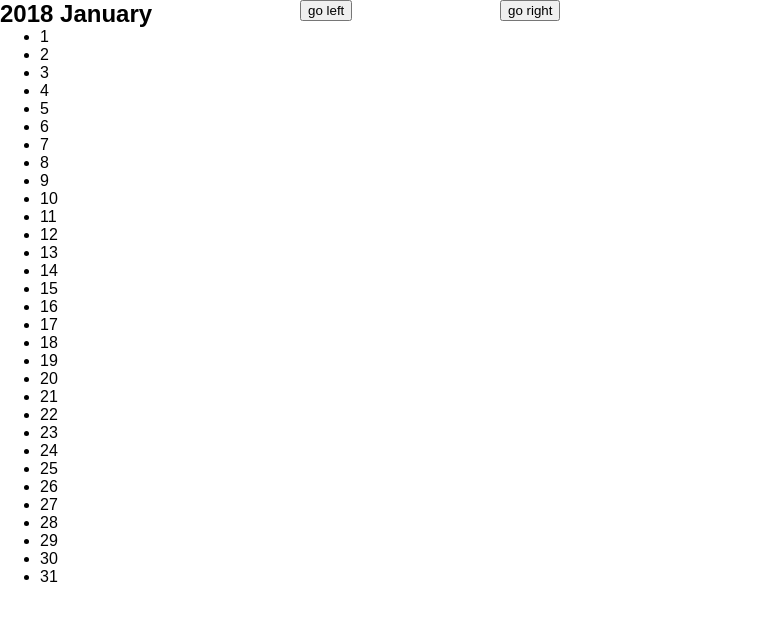
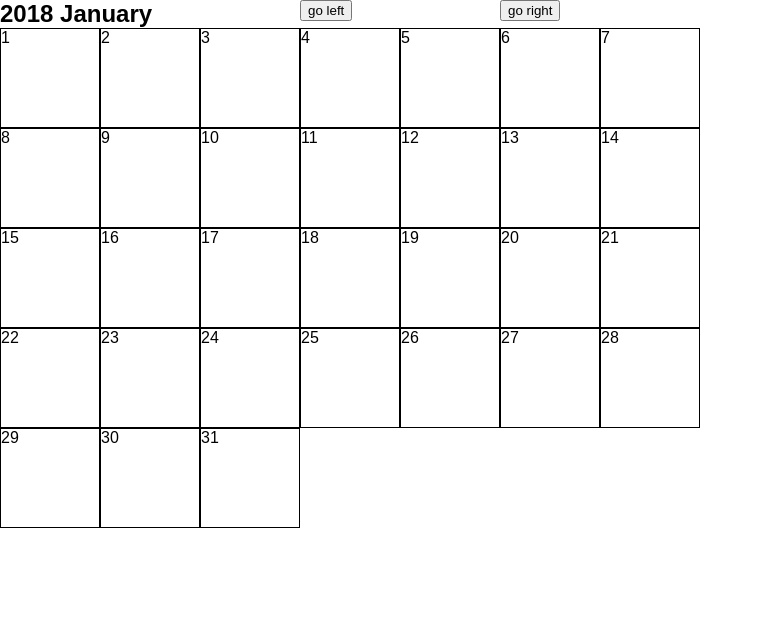
Before and after one commit to DavitJanashia/ajax-ex-calendar, a plain HTML site: page index.html in a window 1280 px wide. Shown: the whole page, without its empty margins (0-763 px from the left). Drawn offline with nearby package versions, Linux system fonts and the light colour scheme; no server answers.

Commit message:
iniziato la parte grafica

```diff
--- a/css/style.css
+++ b/css/style.css
@@ -23,3 +23,25 @@ body, html {
   top: 0;
   left: 300px;
 }
+
+ul{
+  list-style: none;
+  margin: 0;
+  padding: 0;
+}
+
+#my-month-new li{
+  width: 100px;
+  height: 100px;
+  border: 1px solid black;
+}
+
+#my-month-new{
+  display: flex;
+  width: 100%;
+  flex-wrap: wrap;
+}
+
+.selected-month{
+width: 700px;
+}
```
